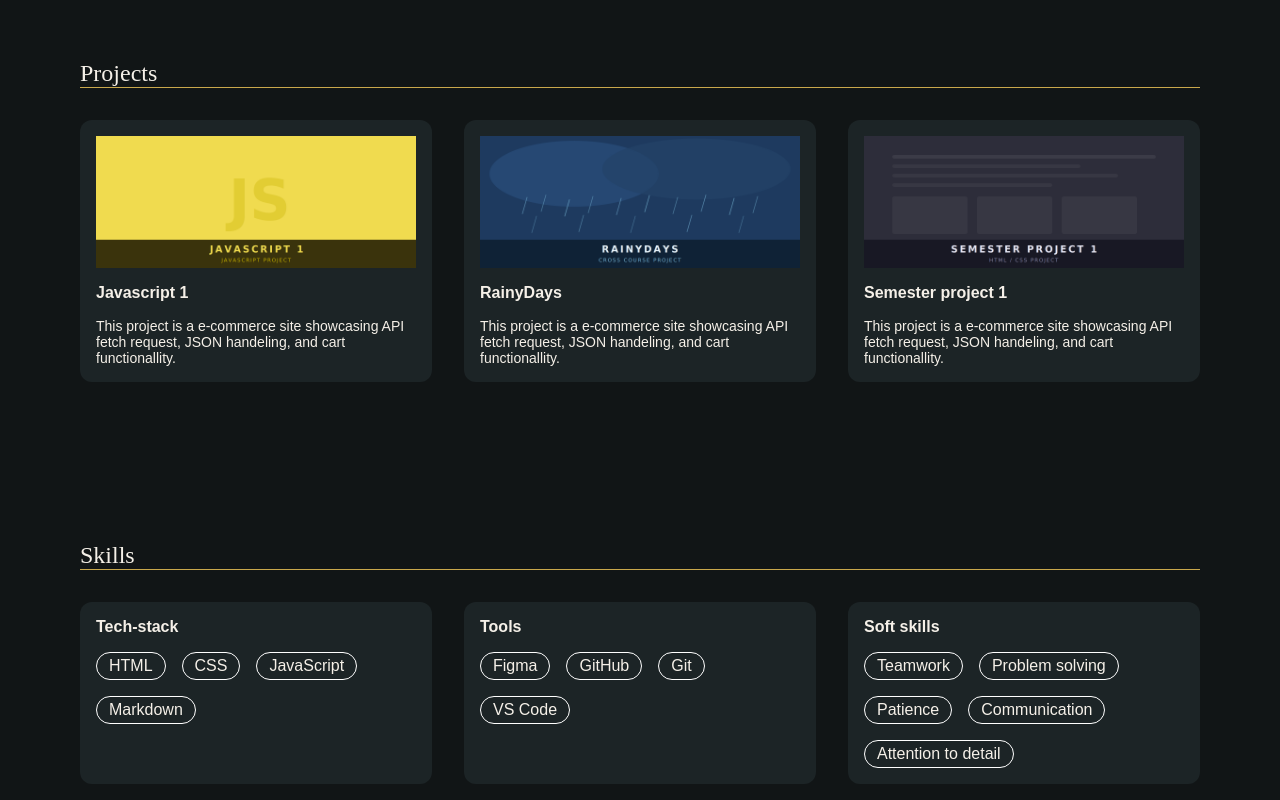
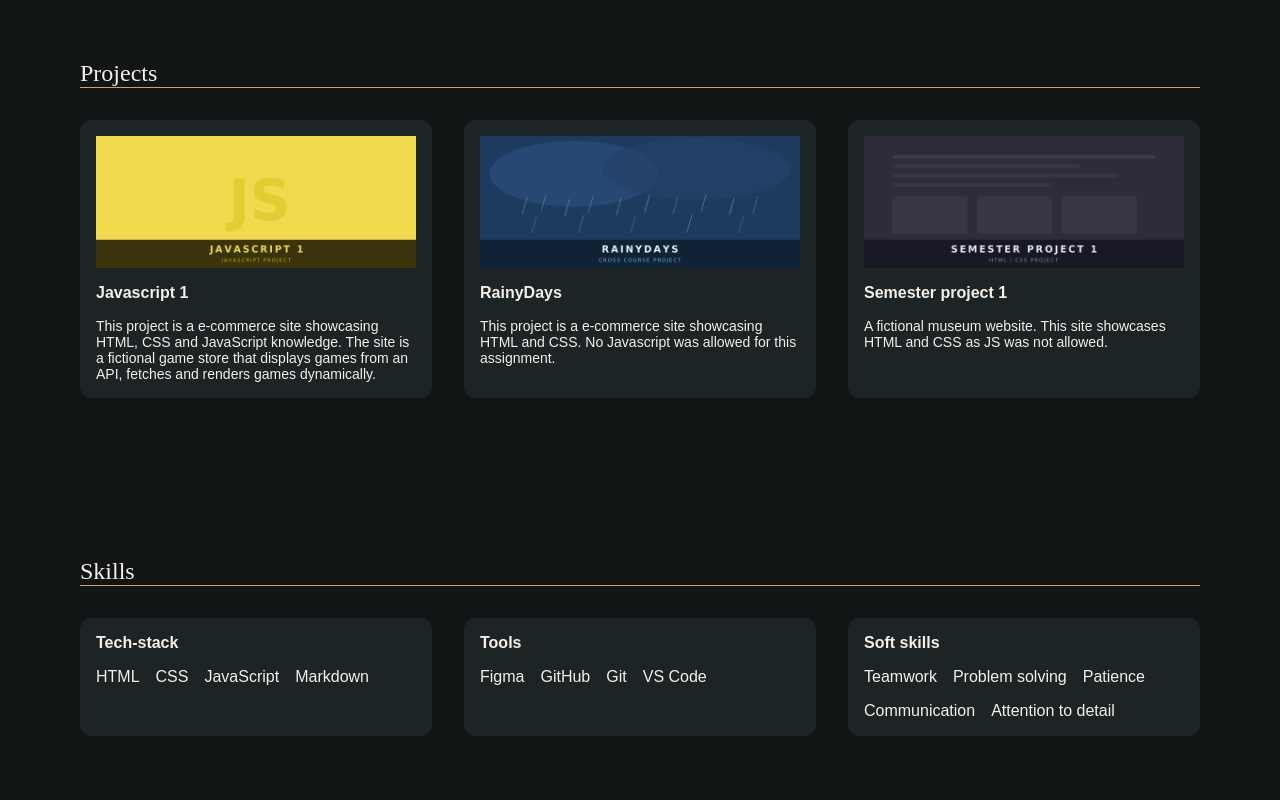
Before and after one commit to KarlKBerg/portfolio-1, a plain HTML site: page index.html in a window 1280 px wide. Shown: the part 1540-2340 px from the top of the page. Drawn offline with Linux system fonts and the light colour scheme; a web font is replaced by a local one.

Commit message:
Added links to project cards and filled project description

```diff
--- a/index.html
+++ b/index.html
@@ -49,22 +49,22 @@
             <h2>// Front-end developer & Web designer //</h2>
           </div>
           <div class="socials">
-            <a href="https://github.com/KarlKBerg" aria-label="Github button"
+            <a href="https://github.com/KarlKBerg" aria-label="Github link"
               ><i class="fa-brands fa-github"></i
             ></a>
             <a
               href="https://www.linkedin.com/in/karl-kristian-berg-12055721b/"
-              aria-label="LinkedIn button"
+              aria-label="LinkedIn link"
               ><i class="fa-brands fa-linkedin"></i
             ></a>
             <a
               href="https://www.facebook.com/karlkristian.berg.3/"
-              aria-label="Facebook button"
+              aria-label="Facebook link"
               ><i class="fa-brands fa-facebook"></i
             ></a>
             <a
               href="https://www.instagram.com/mau5karl/"
-              aria-label="Instagram button"
+              aria-label="Instagram link"
               ><i class="fa-brands fa-instagram"></i
             ></a>
           </div>
@@ -106,35 +106,40 @@
       <section id="projects">
         <h2 class="section-heading">Projects</h2>
         <div class="card-container">
-          <a href="#" class="card">
+          <a href="https://karlkberg.github.io/Javascript-CA/" class="card">
             <img src="images/javascript1.png" alt="" />
             <div class="card-desc">
               <h2 class="card-title">Javascript 1</h2>
               <p class="project-info">
-                This project is a e-commerce site showcasing API fetch request,
-                JSON handeling, and cart functionallity.
+                This project is a e-commerce site showcasing HTML, CSS and
+                JavaScript knowledge. The site is a fictional game store that
+                displays games from an API, fetches and renders games
+                dynamically.
               </p>
             </div>
           </a>
 
-          <a href="#" class="card">
+          <a
+            href="https://karlkberg.github.io/html-css-Karl-Kristian-Berg/"
+            class="card"
+          >
             <img src="images/rainydays.png" alt="" />
             <div class="card-desc">
               <h2 class="card-title">RainyDays</h2>
               <p class="project-info">
-                This project is a e-commerce site showcasing API fetch request,
-                JSON handeling, and cart functionallity.
+                This project is a e-commerce site showcasing HTML and CSS. No
+                Javascript was allowed for this assignment.
               </p>
             </div>
           </a>
 
-          <a href="#" class="card">
+          <a href="https://karlkberg.github.io/semester-project1/" class="card">
             <img src="images/semester1.png" alt="" />
             <div class="card-desc">
               <h2 class="card-title">Semester project 1</h2>
               <p class="project-info">
-                This project is a e-commerce site showcasing API fetch request,
-                JSON handeling, and cart functionallity.
+                A fictional museum website. This site showcases HTML and CSS as
+                JS was not allowed.
               </p>
             </div>
           </a>
@@ -146,31 +151,31 @@
           <div class="card skill-card">
             <h2 class="card-title">Tech-stack</h2>
             <div class="skills">
-              <p>HTML</p>
-              <p>CSS</p>
-              <p>JavaScript</p>
-              <p>Markdown</p>
+              <span>HTML</span>
+              <span>CSS</span>
+              <span>JavaScript</span>
+              <span>Markdown</span>
             </div>
           </div>
 
           <div class="card skill-card">
             <h2 class="card-title">Tools</h2>
             <div class="skills">
-              <p>Figma</p>
-              <p>GitHub</p>
-              <p>Git</p>
-              <p>VS Code</p>
+              <span>Figma</span>
+              <span>GitHub</span>
+              <span>Git</span>
+              <span>VS Code</span>
             </div>
           </div>
 
           <div class="card skill-card">
             <h2 class="card-title">Soft skills</h2>
             <div class="skills">
-              <p>Teamwork</p>
-              <p>Problem solving</p>
-              <p>Patience</p>
-              <p>Communication</p>
-              <p>Attention to detail</p>
+              <span>Teamwork</span>
+              <span>Problem solving</span>
+              <span>Patience</span>
+              <span>Communication</span>
+              <span>Attention to detail</span>
             </div>
           </div>
         </div>
@@ -206,6 +211,6 @@
         </div>
       </section>
     </main>
-    <footer></footer>
+    <footer><span>&copy Karl-Kristian Berg 2026</span></footer>
   </body>
 </html>
```
